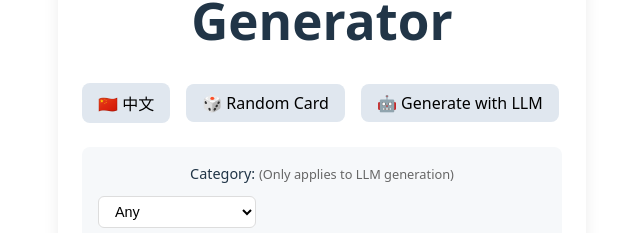
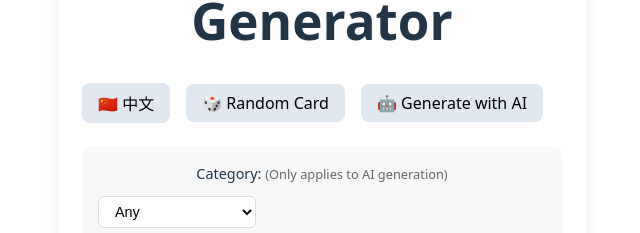
Before and after one commit to zhaozhichen/wavelength, a React (Vite) app: page / in a window 1280 px wide. Shown: the part 295-528 px from the top of the page, without its empty margins (318-958 px from the left). Built offline with nearby package versions, Linux system fonts and the light colour scheme.

Commit message:
Update terminology: LLM → AI, 大模型 → 人工智能

```diff
--- a/src/App.tsx
+++ b/src/App.tsx
@@ -14,21 +14,21 @@ const UI_TEXT = {
     title: 'Wavelength Card Generator',
     toggle: '🇨🇳 中文',
     random: '🎲 Random Card',
-    llm: '🤖 Generate with LLM',
+    ai: '🤖 Generate with AI',
     noCard: 'No card selected yet.',
     category: 'Category:',
     customCategory: 'Custom category...',
-    categoryNote: '(Only applies to LLM generation)',
+    categoryNote: '(Only applies to AI generation)',
   },
   zh: {
     title: '心电感应卡牌生成器',
     toggle: '🇬🇧 English',
     random: '🎲 随机卡牌',
-    llm: '🤖 用大模型生成',
+    ai: '🤖 用人工智能生成',
     noCard: '尚未选择卡牌。',
     category: '类别：',
     customCategory: '自定义类别...',
-    categoryNote: '（仅适用于大模型生成）',
+    categoryNote: '（仅适用于人工智能生成）',
   },
 };
 
@@ -94,11 +94,11 @@ function App() {
   const [currentCard, setCurrentCard] = useState<Card | null>(null)
   const [lang, setLang] = useState<'en' | 'zh'>('en')
   const [loading, setLoading] = useState(false)
-  const [llmCard, setLlmCard] = useState<Card | null>(null)
-  const [llmError, setLlmError] = useState<string | null>(null)
+  const [aiCard, setAiCard] = useState<Card | null>(null)
+  const [aiError, setAiError] = useState<string | null>(null)
   const [selectedCategory, setSelectedCategory] = useState<string>('')
   const [customCategory, setCustomCategory] = useState<string>('')
-  const generatedLLMCards = useRef<Set<string>>(new Set())
+  const generatedAICards = useRef<Set<string>>(new Set())
 
   const t = UI_TEXT[lang];
 
@@ -126,8 +126,8 @@ function App() {
     if (cards.length === 0) return
     const idx = Math.floor(Math.random() * cards.length)
     setCurrentCard(cards[idx])
-    setLlmCard(null)
-    setLlmError(null)
+    setAiCard(null)
+    setAiError(null)
   }
 
   // Toggle language
@@ -135,17 +135,17 @@ function App() {
     setLang((prev) => (prev === 'en' ? 'zh' : 'en'))
   }
 
-  // Call LLM backend and ensure uniqueness in session
-  const generateLLMCard = async () => {
+  // Call AI backend and ensure uniqueness in session
+  const generateAICard = async () => {
     setLoading(true)
-    setLlmError(null)
-    setLlmCard(null)
+    setAiError(null)
+    setAiCard(null)
     let attempts = 0
     let card: Card | null = null
-    // Send all generated pairs (including the current llmCard and all previous ones)
-    const allGeneratedArr = Array.from(generatedLLMCards.current)
-    if (llmCard) {
-      allGeneratedArr.push(JSON.stringify(llmCard))
+    // Send all generated pairs (including the current aiCard and all previous ones)
+    const allGeneratedArr = Array.from(generatedAICards.current)
+    if (aiCard) {
+      allGeneratedArr.push(JSON.stringify(aiCard))
     }
 
     // Determine the category to use
@@ -164,27 +164,27 @@ function App() {
         if (!res.ok) throw new Error('Failed to generate')
         const data = await res.json()
         const cardStr = JSON.stringify(data)
-        if (!generatedLLMCards.current.has(cardStr)) {
-          generatedLLMCards.current.add(cardStr)
+        if (!generatedAICards.current.has(cardStr)) {
+          generatedAICards.current.add(cardStr)
           card = data
           break
         }
       } catch (e: unknown) {
-        setLlmError(e instanceof Error ? e.message : 'An error occurred')
+        setAiError(e instanceof Error ? e.message : 'An error occurred')
         break
       }
       attempts++
     }
     if (card) {
-      setLlmCard(card)
-    } else if (!llmError) {
+      setAiCard(card)
+    } else if (!aiError) {
       // Only set the uniqueness error if no other error was already set
-      setLlmError('No new unique LLM card could be generated after several attempts.')
+      setAiError('No new unique AI card could be generated after several attempts.')
     }
     setLoading(false)
   }
 
-  const card = llmCard || currentCard
+  const card = aiCard || currentCard
 
   return (
     <div className="app-container">
@@ -196,12 +196,12 @@ function App() {
         <button onClick={pickRandom} disabled={cards.length === 0}>
           {t.random}
         </button>
-        <button onClick={generateLLMCard} disabled={loading}>
-          {t.llm}
+        <button onClick={generateAICard} disabled={loading}>
+          {t.ai}
         </button>
       </div>
 
-      {/* Category selection for LLM generation */}
+      {/* Category selection for AI generation */}
       <div style={{ marginBottom: 24, padding: 16, background: '#f6f8fa', borderRadius: 8 }}>
         <div style={{ marginBottom: 12, fontSize: '0.9rem', fontWeight: 500 }}>
           {t.category} <span style={{ fontSize: '0.8rem', fontWeight: 400, color: '#666' }}>{t.categoryNote}</span>
@@ -258,7 +258,7 @@ function App() {
       ) : (
         <p>{t.noCard}</p>
       )}
-      {llmError && <p style={{ color: 'red' }}>{llmError}</p>}
+      {aiError && <p style={{ color: 'red' }}>{aiError}</p>}
     </div>
   )
 }
```
